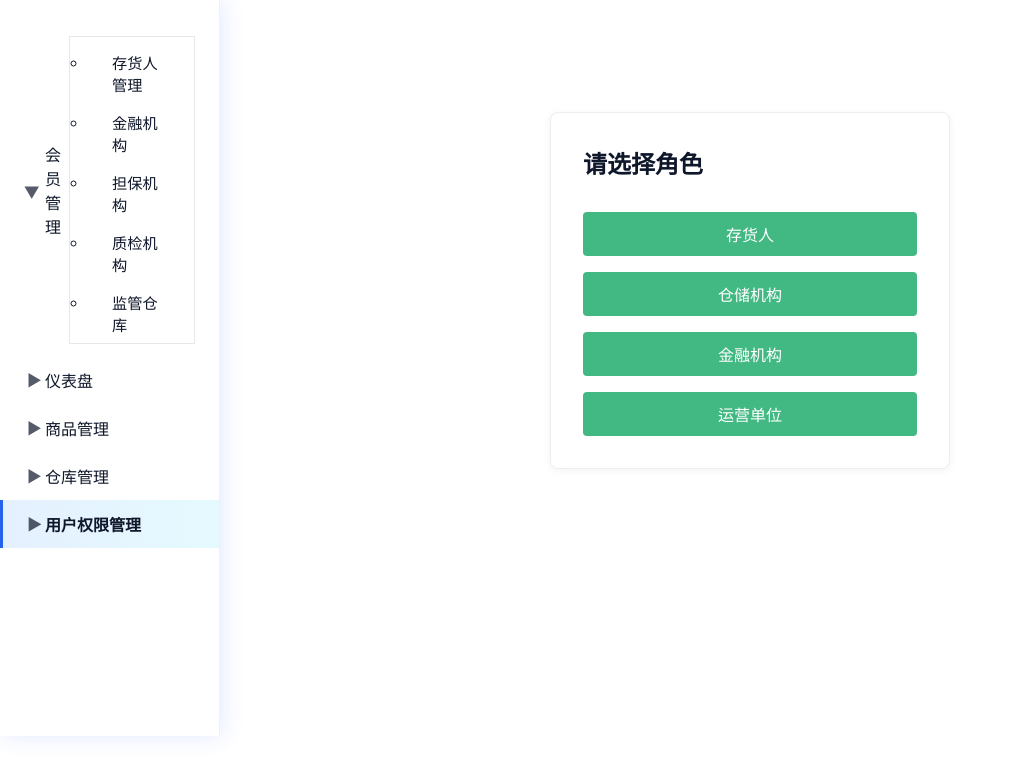
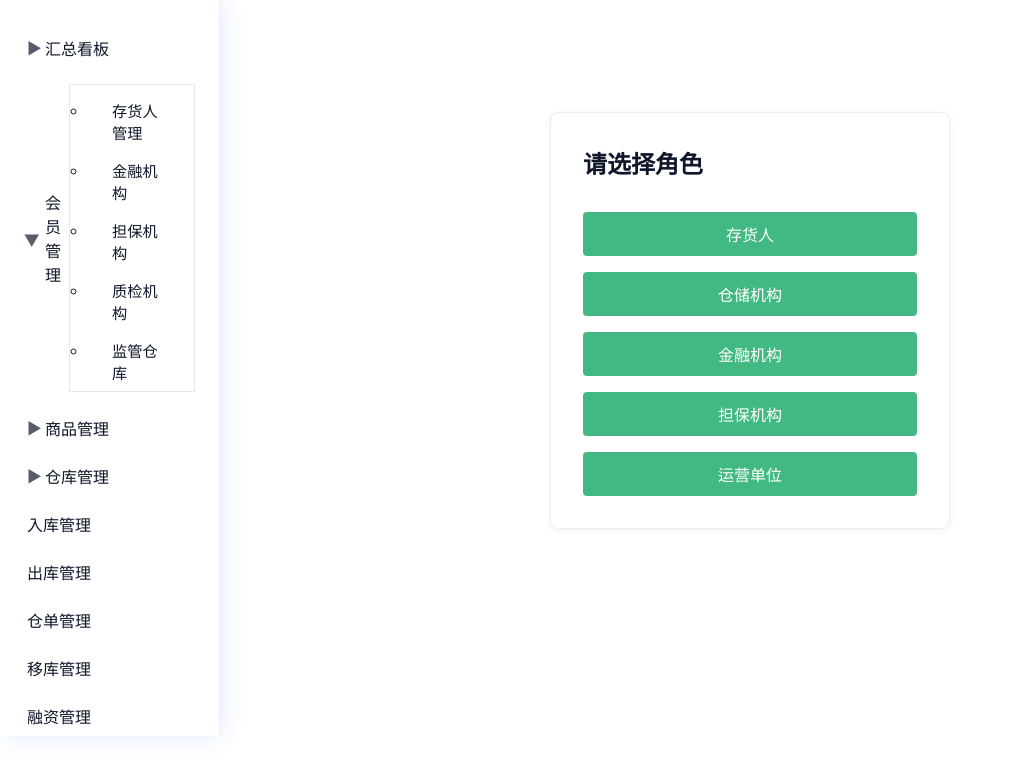
Before and after one commit to yancindy66/my-supply20250926, a Vue app: page /role-select in a window 1280 px wide. Shown: the top 776 px of the page, without its empty margins (0-1013 px from the left). Built offline with nearby package versions, Linux system fonts and the light colour scheme.

Commit message:
feat(nav): 统一菜单矩阵按角色显示；汇总看板仅运营；新增 guarantee 角色

```diff
--- a/src/layout/Layout.vue
+++ b/src/layout/Layout.vue
@@ -34,22 +34,36 @@ const hoverMenu = ref<number|null>(null);
 const openMenuIdx = ref<number|null>(null);
 const role = localStorage.getItem('role') || 'operation';
 const allMenus = [
-  { title: '会员管理', icon: '👥', link: '/member', open: true, children: [
+  // 汇总看板仅平台运营可见
+  { title: '汇总看板', icon: '📊', link: '/dashboard', roles: ['operation'], children: [ { title: '首页', link: '/dashboard' } ] },
+  { title: '会员管理', icon: '👥', link: '/member', roles: ['inventory','operation'], open: true, children: [
     { title: '存货人管理', link: '/member/inventory-owner' },
     { title: '金融机构', link: '/member/financial/list' },
     { title: '担保机构', link: '/member/guarantee/list' },
     { title: '质检机构', link: '/member/quality/list' },
     { title: '监管仓库', link: '/member/warehouse/list' }
   ] },
-  { title: '仪表盘', icon: '📊', link: '/dashboard', children: [
-    { title: '首页', link: '/dashboard' }
-  ] },
-  { title: '商品管理', icon: '📦', link: '/inventory', children: [
+  { title: '商品管理', icon: '📦', link: '/inventory', roles: ['inventory','operation'], children: [
     { title: '商品列表', link: '/inventory' }
   ] },
   { title: '仓库管理', icon: '🏬', link: '/operation/warehouse/list', roles: ['operation'], children: [
     { title: '仓库列表', link: '/operation/warehouse/list' }
   ] },
+  // 业务模块（按角色显示）
+  { title: '入库管理', link: '/biz/inbound', roles: ['inventory','warehouse','operation'] },
+  { title: '出库管理', link: '/biz/outbound', roles: ['inventory','warehouse','operation'] },
+  { title: '仓单管理', link: '/biz/warrant', roles: ['inventory','warehouse','operation'] },
+  { title: '移库管理', link: '/biz/relocate', roles: ['inventory','warehouse','operation'] },
+  { title: '融资管理', link: '/biz/finance', roles: ['inventory','financial','guarantee','operation'] },
+  { title: '仓单过户', link: '/biz/transfer', roles: ['inventory','warehouse','operation'] },
+  { title: '仓单续期', link: '/biz/renew', roles: ['inventory','warehouse','operation'] },
+  { title: '仓单交易', link: '/biz/trade', roles: ['inventory','operation'] },
+  { title: '费用管理', link: '/biz/fee', roles: ['inventory','operation'] },
+  { title: '公告管理', link: '/biz/notice', roles: ['inventory','warehouse','financial','guarantee','operation'] },
+  { title: '日志管理', link: '/biz/log', roles: ['warehouse','operation'] },
+  { title: '司法协助', link: '/biz/judicial', roles: ['operation'] },
+  { title: '资料管理', link: '/biz/document', roles: ['inventory','warehouse','financial','guarantee','operation'] },
+  { title: '短信管理', link: '/biz/sms', roles: ['inventory','warehouse','financial','guarantee','operation'] },
   { title: '用户权限管理', icon: '🔑', link: '/role-select', children: [
     { title: '权限配置', link: '/role-select' }
   ] }
--- a/src/router.ts
+++ b/src/router.ts
@@ -14,7 +14,7 @@ const routes = [
       // 旧入口：/member 作为分组路由（默认重定向在子路由内处理）
       { path: 'dashboard', component: () => import('./views/Dashboard.vue') },
       // 商品管理
-      { path: 'inventory', component: () => import('./views/商品管理/ProductBase.vue') },
+      { path: 'inventory', component: () => import('./views/商品管理/ProductBase.vue'), meta: { roles: ['inventory','operation'] } },
       // 机构/成员模块（恢复旧页面）
       {
         path: 'member/financial',
--- a/src/views/RoleSelect.vue
+++ b/src/views/RoleSelect.vue
@@ -14,6 +14,7 @@ const roles = [
   { key: 'inventory', label: '存货人' },
   { key: 'warehouse', label: '仓储机构' },
   { key: 'financial', label: '金融机构' },
+  { key: 'guarantee', label: '担保机构' },
   { key: 'operation', label: '运营单位' }
 ];
 function selectRole(roleKey: string) {
--- a/src/views/商品管理/ProductBase.vue
+++ b/src/views/商品管理/ProductBase.vue
@@ -625,12 +625,31 @@ function regenerateShortCode(){
 
 watch(()=>[form.species, form.color_grade, form.fiber_length, form.micronaire], regenerateShortCode, { deep:false });
 
+function mapApiProductToRow(p:any){
+  if (!p) return p;
+  return {
+    id: p.id,
+    product_id: p.product_id,
+    product_name: p.name,
+    commodity_type: p.category,
+    custom_premium: p.premium_discount,
+    production_year: p.production_year,
+    packaging_image: (p.packaging_image && p.packaging_image !== 'NULL') ? p.packaging_image : '',
+    current_price: p.price,
+    package_spec: p.package_spec || ''
+  };
+}
+
 async function load() {
-  const sortProp = sortState.prop || 'id';
-  const sortOrder = sortState.order || 'desc';
-  const { data } = await axios.get('/api/products', { params: { page: page.value, pageSize: pageSize.value, keyword: keyword.value, status: statusFilter.value, brandCode: brandCodeFilter.value, sortProp, sortOrder } });
-  rows.value = data?.data?.list || []; total.value = data?.data?.total || 0;
-  // 若当前筛选导致空数据，则自动清空筛选并重载，避免“看不到记录”的困扰
+  const sort = (sortState.prop === 'id' ? 'id' : 'created_at');
+  const order = (sortState.order || 'desc');
+  const enabledParam = statusFilter.value === '' ? undefined : (statusFilter.value === '上架' ? 1 : 0);
+  const { data } = await axios.get('/api/products', { params: { page: page.value, page_size: pageSize.value, keyword: keyword.value, enabled: enabledParam, sort, order } });
+
+  const items = data?.items || data?.data?.items || [];
+  rows.value = items.map(mapApiProductToRow);
+  total.value = data?.total ?? data?.data?.total ?? 0;
+
   if ((rows.value.length === 0) && (statusFilter.value || brandCodeFilter.value || keyword.value || sortState.prop)){
     const hadFilter = !!(statusFilter.value || brandCodeFilter.value || keyword.value || sortState.prop);
     statusFilter.value = '';
@@ -638,9 +657,10 @@ async function load() {
     keyword.value = '';
     sortState.prop = undefined; sortState.order = undefined;
     if (hadFilter) {
-      const { data: d2 } = await axios.get('/api/products', { params: { page: 1, pageSize: pageSize.value, sortProp: 'id', sortOrder: 'desc' } });
-      rows.value = d2?.data?.list || [];
-      total.value = d2?.data?.total || 0;
+      const { data: d2 } = await axios.get('/api/products', { params: { page: 1, page_size: pageSize.value, sort: 'created_at', order: 'desc' } });
+      const items2 = d2?.items || d2?.data?.items || [];
+      rows.value = items2.map(mapApiProductToRow);
+      total.value = d2?.total ?? d2?.data?.total ?? 0;
     }
   }
 }
```
